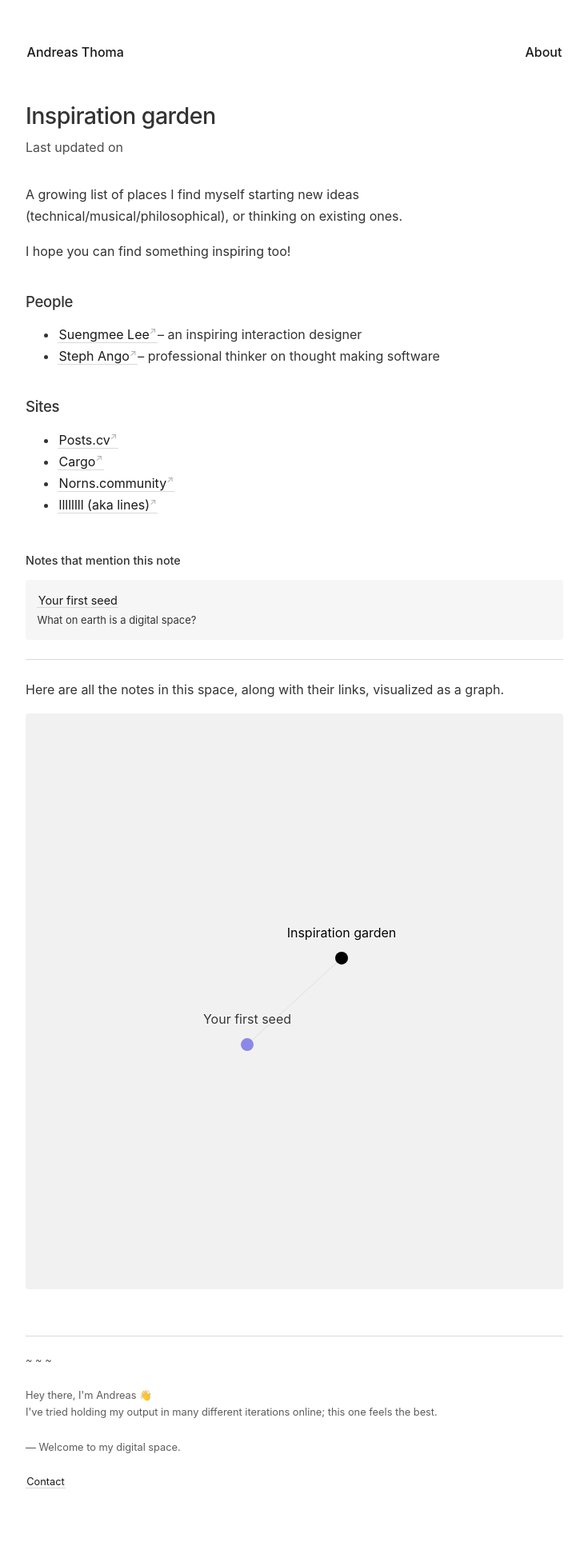
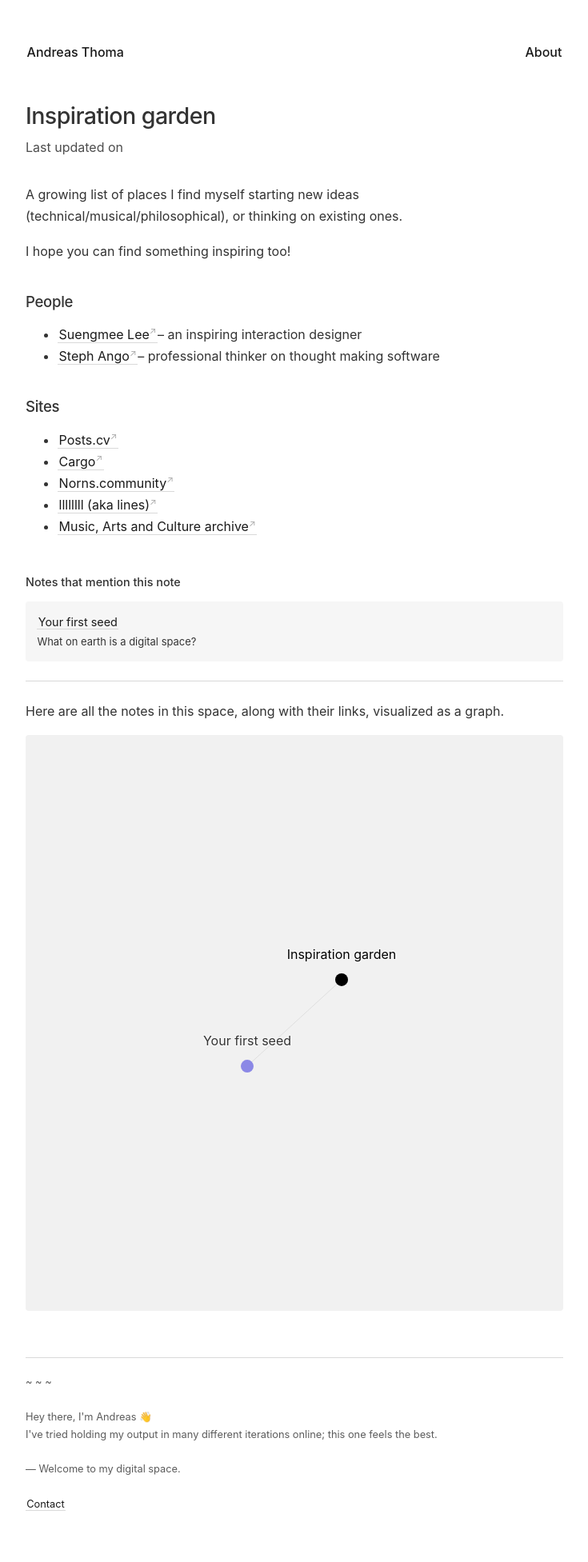
Before and after one commit to andreeeeaaaaas/my-digital-space, a Jekyll site: the page built from _notes/Inspiration garden.md, in a window 1280 px wide. Shown: the whole page at 80% size, without its empty margins (272-1007 px from the left). Built offline with Jekyll 4.4.1, drawn with Linux system fonts in a browser that asks for light colours; before the commit the page ends 1926 px from its top, so only the background shows below that.

Commit message:
Updated notes

```diff
--- a/_notes/Inspiration garden.md
+++ b/_notes/Inspiration garden.md
@@ -4,6 +4,7 @@
 A growing list of places I find myself starting new ideas (technical/musical/philosophical), or thinking on existing ones.
 
 I hope you can find something inspiring too!
+
 ## People
 
 - [Suengmee Lee](https://www.seungmee-lee.com/)– an inspiring interaction designer
@@ -15,3 +16,4 @@ I hope you can find something inspiring too!
  - [Cargo](https://cargo.site/In-Use)
  - [Norns.community](https://norns.community/)
  - [llllllll (aka lines)](https://llllllll.co/)
+ - [Music, Arts and Culture archive](https://archive.org/details/audio_music)
```
